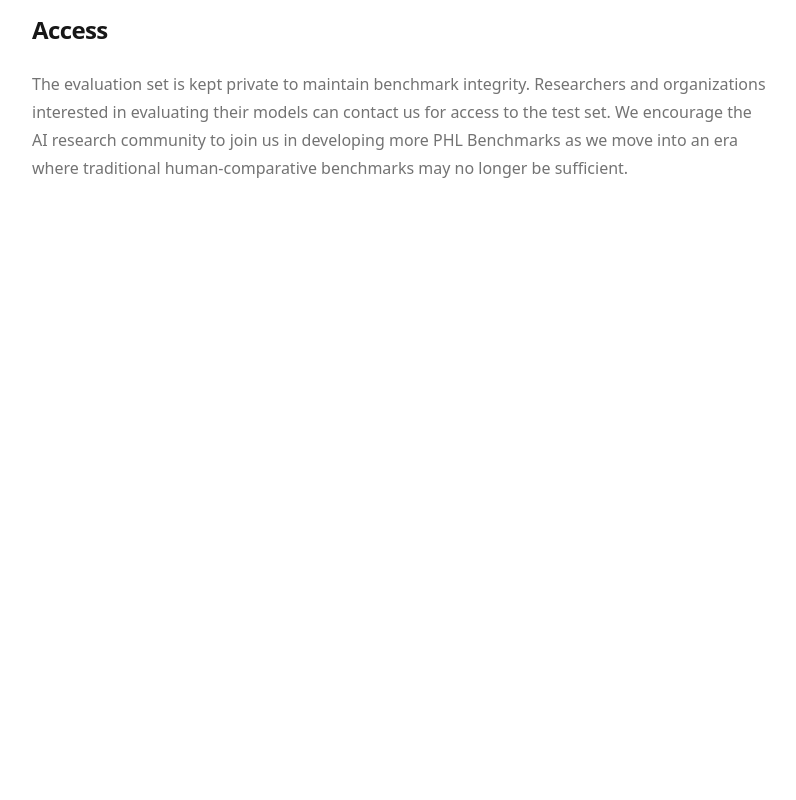
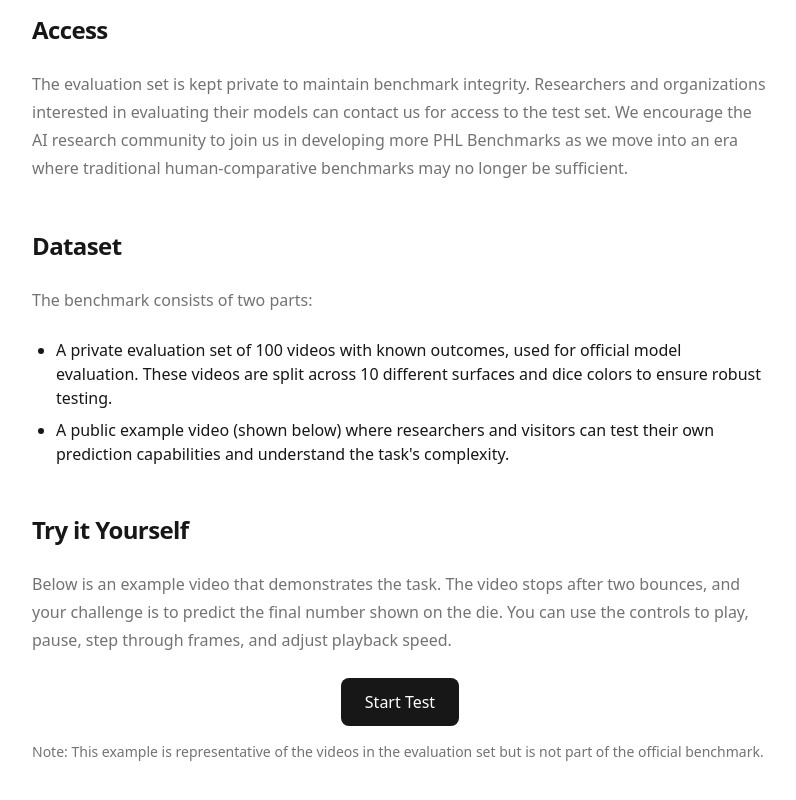
Before and after one commit to mrconter1/dice-bench, a Next.js app: page / in a window 1280 px wide. Shown: the part 2181-2981 px from the top of the page, without its empty margins (240-1036 px from the left). Before the commit the page ends 2459 px from the top, so only its background shows below. Built offline with nearby package versions, Linux system fonts and the light colour scheme.

Commit message:
Add challenge to website

```diff
--- a/src/app/page.tsx
+++ b/src/app/page.tsx
@@ -1,3 +1,5 @@
+import { VideoPlayer } from '@/components/video-player'
+
 export default function Home() {
   return (
     <div className="container mx-auto px-4 py-12 max-w-3xl">
@@ -118,6 +120,42 @@ export default function Home() {
             era where traditional human-comparative benchmarks may no longer be sufficient.
           </p>
         </section>
+
+        <section className="mb-12">
+          <h2>Dataset</h2>
+          <p>
+            The benchmark consists of two parts:
+          </p>
+          <ul className="my-6 ml-6 list-disc [&>li]:mt-2">
+            <li>
+              A private evaluation set of 100 videos with known outcomes, used for
+              official model evaluation. These videos are split across 10 different
+              surfaces and dice colors to ensure robust testing.
+            </li>
+            <li>
+              A public example video (shown below) where researchers and visitors
+              can test their own prediction capabilities and understand the task's
+              complexity.
+            </li>
+          </ul>
+        </section>
+
+        <section className="mb-12">
+          <h2>Try it Yourself</h2>
+          <p>
+            Below is an example video that demonstrates the task. The video stops after
+            two bounces, and your challenge is to predict the final number shown on the die.
+            You can use the controls to play, pause, step through frames, and adjust playback
+            speed.
+          </p>
+          <div className="not-prose">
+            <VideoPlayer />
+          </div>
+          <p className="text-sm text-muted-foreground mt-4">
+            Note: This example is representative of the videos in the evaluation set but
+            is not part of the official benchmark.
+          </p>
+        </section>
       </main>
     </div>
   );
--- /dev/null
+++ b/src/components/video-player.tsx
@@ -0,0 +1,160 @@
+'use client'
+
+import { useState, useRef, useEffect } from 'react'
+
+export function VideoPlayer() {
+  const videoRef = useRef<HTMLVideoElement>(null)
+  const [isPlaying, setIsPlaying] = useState(false)
+  const [playbackRate, setPlaybackRate] = useState(1)
+  const [showTest, setShowTest] = useState(false)
+  const [guess, setGuess] = useState<number | null>(null)
+  const [hasSubmitted, setHasSubmitted] = useState(false)
+  const [videoStatus, setVideoStatus] = useState<string>('Loading...')
+  const [isLoaded, setIsLoaded] = useState(false)
+
+  const handleVideoLoaded = () => {
+    setIsLoaded(true)
+    setVideoStatus('Video loaded')
+    console.log('Video dimensions:', {
+      width: videoRef.current?.videoWidth,
+      height: videoRef.current?.videoHeight
+    })
+  }
+
+  // Reset loading state when showing test
+  useEffect(() => {
+    if (showTest) {
+      setIsLoaded(false)
+      setVideoStatus('Loading...')
+    }
+  }, [showTest])
+
+  const togglePlay = () => {
+    if (videoRef.current) {
+      if (isPlaying) {
+        videoRef.current.pause()
+      } else {
+        videoRef.current.play()
+      }
+      setIsPlaying(!isPlaying)
+    }
+  }
+
+  const stepFrame = (forward: boolean) => {
+    if (videoRef.current) {
+      videoRef.current.currentTime += forward ? 0.033 : -0.033 // Approximately 1 frame at 30fps
+    }
+  }
+
+  const changeSpeed = (speed: number) => {
+    if (videoRef.current) {
+      videoRef.current.playbackRate = speed
+      setPlaybackRate(speed)
+    }
+  }
+
+  const submitGuess = (value: number) => {
+    setGuess(value)
+    setHasSubmitted(true)
+  }
+
+  if (!showTest) {
+    return (
+      <div className="flex justify-center">
+        <button
+          onClick={() => setShowTest(true)}
+          className="bg-foreground text-background px-6 py-3 rounded-lg hover:opacity-90"
+        >
+          Start Test
+        </button>
+      </div>
+    )
+  }
+
+  return (
+    <div className="space-y-4">
+      <div className="relative aspect-video bg-black rounded-lg overflow-hidden border border-border min-h-[300px]">
+        <video
+          ref={videoRef}
+          className="w-full h-full object-contain"
+          onEnded={() => setIsPlaying(false)}
+          controls={false}
+          playsInline
+          preload="auto"
+          onLoadedData={handleVideoLoaded}
+          onError={(e) => {
+            console.error('Video error:', e.currentTarget.error)
+            setVideoStatus('Error loading video')
+          }}
+          style={{ minHeight: '300px' }}
+        >
+          <source src="/example.webm" type="video/webm" />
+          Your browser does not support the video tag.
+        </video>
+        {!isLoaded && (
+          <div className="absolute top-2 left-2 text-white bg-black/50 px-2 py-1 rounded">
+            {videoStatus}
+          </div>
+        )}
+      </div>
+
+      <div className="flex flex-wrap gap-4">
+        <button
+          onClick={togglePlay}
+          className="px-4 py-2 border rounded hover:bg-muted"
+        >
+          {isPlaying ? 'Pause' : 'Play'}
+        </button>
+
+        <button
+          onClick={() => stepFrame(false)}
+          className="px-4 py-2 border rounded hover:bg-muted"
+        >
+          Previous Frame
+        </button>
+
+        <button
+          onClick={() => stepFrame(true)}
+          className="px-4 py-2 border rounded hover:bg-muted"
+        >
+          Next Frame
+        </button>
+
+        <select
+          value={playbackRate}
+          onChange={(e) => changeSpeed(Number(e.target.value))}
+          className="px-4 py-2 border rounded bg-background"
+        >
+          <option value={0.25}>0.25x</option>
+          <option value={0.5}>0.5x</option>
+          <option value={1}>1x</option>
+          <option value={2}>2x</option>
+        </select>
+      </div>
+
+      {!hasSubmitted ? (
+        <div className="mt-8">
+          <h4 className="text-lg font-semibold mb-4">What number will the die show?</h4>
+          <div className="flex flex-wrap gap-2">
+            {[1, 2, 3, 4, 5, 6].map((number) => (
+              <button
+                key={number}
+                onClick={() => submitGuess(number)}
+                className="px-6 py-3 border rounded-lg hover:bg-muted"
+              >
+                {number}
+              </button>
+            ))}
+          </div>
+        </div>
+      ) : (
+        <div className="mt-8 p-4 border rounded-lg bg-muted/50">
+          <p>Thank you for participating! Your guess: {guess}</p>
+          <p className="text-muted-foreground">
+            The actual result will be revealed when you get access to the evaluation set.
+          </p>
+        </div>
+      )}
+    </div>
+  )
+}
```
Also changed, not shown: 1 other file (tests, documents, lock files or other folders).
